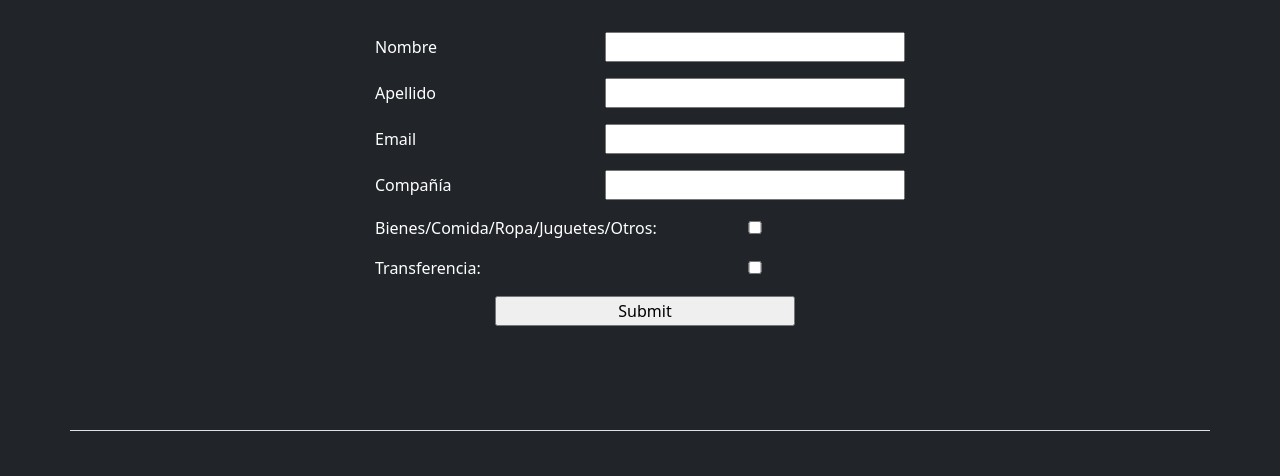
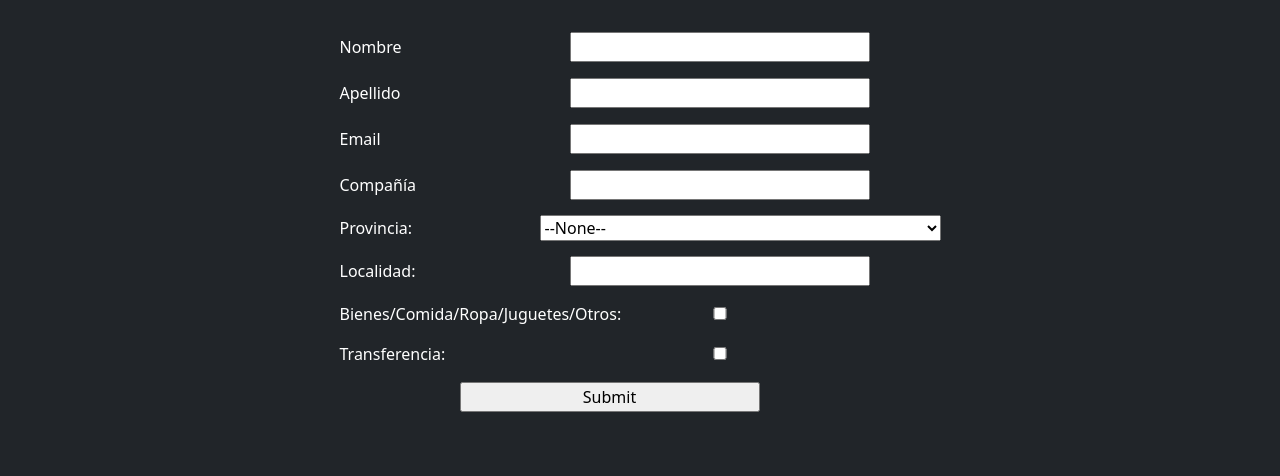
Before and after one commit to guesam/Fund_Guay, a plain HTML site: page index.html in a window 1280 px wide. Shown: the part 252-728 px from the top of the page. Drawn offline with nearby package versions, Linux system fonts and the light colour scheme.

Commit message:
Update index.html

```diff
--- a/index.html
+++ b/index.html
@@ -49,6 +49,35 @@
 
         <label for="company">Compañía</label><input  id="company" maxlength="40" name="company" size="20" type="text" /><br>
 
+
+        <label>Provincia:</label><select  id="00N8b00000IERfi" name="00N8b00000IERfi" title="Provincia"><option value="">--None--</option><option value="Buenos Aires">Buenos Aires</option>
+<option value="Ciudad Autónoma de Buenos Aires">Ciudad Autónoma de Buenos Aires</option>
+<option value="Catamarca">Catamarca</option>
+<option value="Chaco">Chaco</option>
+<option value="Chubut">Chubut</option>
+<option value="Córdoba">Córdoba</option>
+<option value="Corrientes">Corrientes</option>
+<option value="Entre Ríos">Entre Ríos</option>
+<option value="Formosa">Formosa</option>
+<option value="Jujuy">Jujuy</option>
+<option value="La Pampa">La Pampa</option>
+<option value="La Rioja">La Rioja</option>
+<option value="Mendoza">Mendoza</option>
+<option value="Misiones">Misiones</option>
+<option value="Neuquén">Neuquén</option>
+<option value="Río Negro">Río Negro</option>
+<option value="Salta">Salta</option>
+<option value="San Juan">San Juan</option>
+<option value="San Luis">San Luis</option>
+<option value="Santa Cruz">Santa Cruz</option>
+<option value="Santa Fe">Santa Fe</option>
+<option value="Santiago del Estero">Santiago del Estero</option>
+<option value="Tierra del Fuego, Antártida e Islas del Atlántico Sur">Tierra del Fuego, Antártida e Islas del Atlántico Sur</option>
+<option value="Tucumán">Tucumán</option>
+</select><br>
+
+<label>Localidad:</label><input  id="00N8b00000IEQK8" maxlength="255" name="00N8b00000IEQK8" size="20" type="text" /><br>
+
         <label>Bienes/Comida/Ropa/Juguetes/Otros:</label><input  id="00N8b00000IDH25" name="00N8b00000IDH25" type="checkbox" value="1" /><br>
 
         <label>Transferencia:</label><input  id="00N8b00000IDH30" name="00N8b00000IDH30" type="checkbox" value="1" /><br>
```
